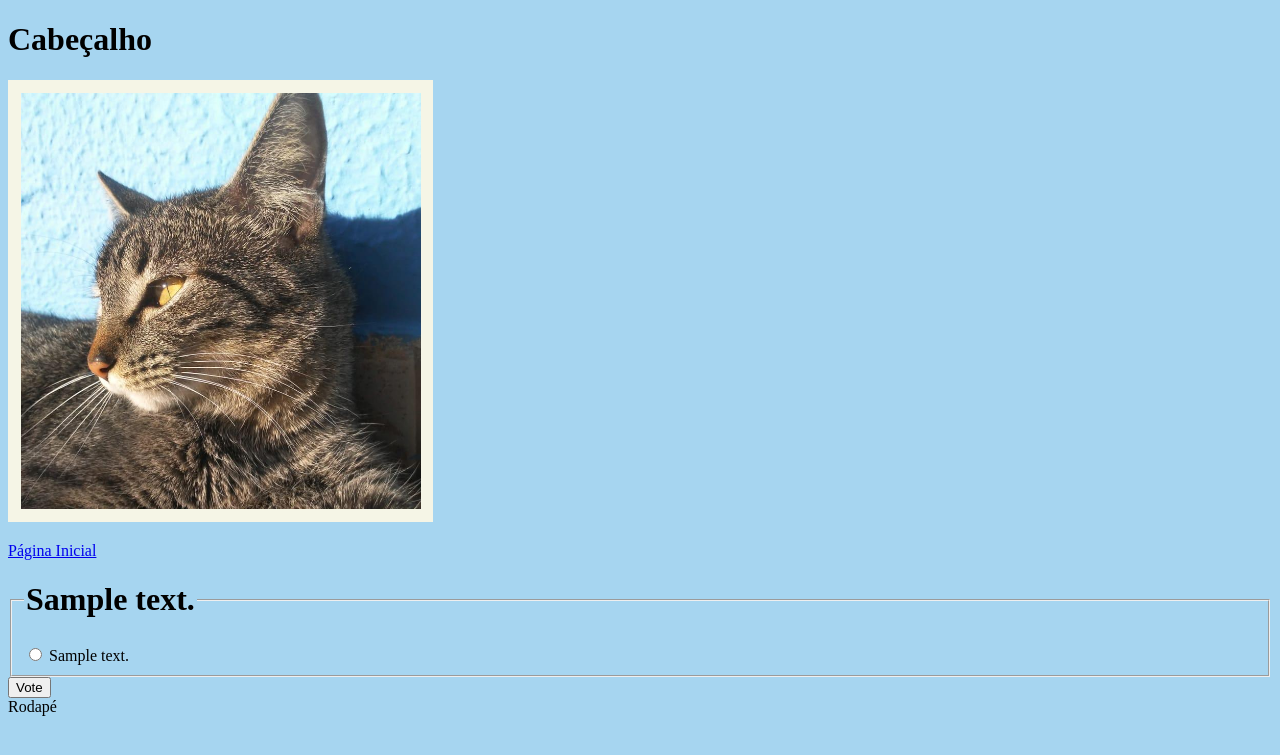
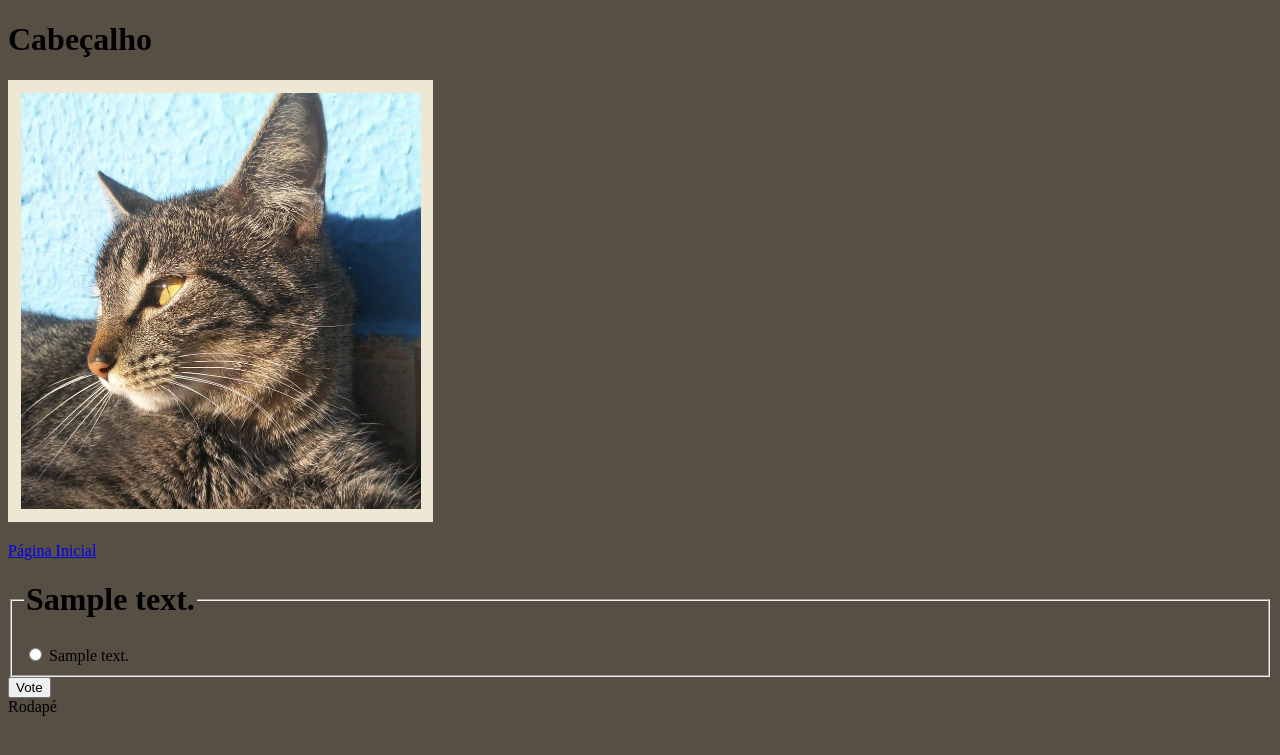
Before and after one commit to seh-ayaka/django.polls, a Django app: page /enquetes/1/ in a window 1280 px wide. Shown: the top 755 px of the page. Run offline with Django 4.2, Linux system fonts and the light colour scheme; tables that the repository leaves empty hold one stand-in row (values such as "Sample post").

Commit message:
fields, coloração

```diff
--- a/polls/static/polls/css/style.css
+++ b/polls/static/polls/css/style.css
@@ -1,5 +1,5 @@
 body{
-    background-color: rgb(166, 213, 240);
+    background-color: rgb(87, 78, 68);
 }
 
 
--- a/polls/views.py
+++ b/polls/views.py
@@ -24,4 +24,5 @@ from django.urls import reverse_lazy
 
 class QuestionCreateView(CreateView):
     model = Question
+    fields = ('question_text', 'pub_date')
     sucess_url = reverse_lazy('index')
```
